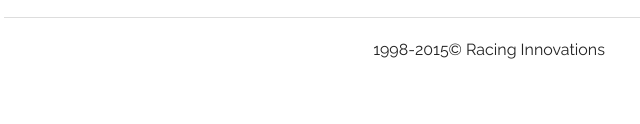
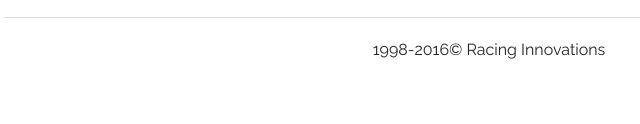
Before and after one commit to a-set-of-instructions/code, a plain HTML site: page index.html in a window 1280 px wide. Shown: the part 3329-3453 px from the top of the page, 151-791 px from the left. Drawn offline with nearby package versions, Linux system fonts and the light colour scheme; no server answers.

Commit message:
change copyright date

```diff
--- a/index.html
+++ b/index.html
@@ -263,7 +263,7 @@
             <hr/>
             <div class="row">
                 <div class="large-12 columns">
-                    <p style="text-align:center;">1998-2015© Racing Innovations</p>
+                    <p style="text-align:center;">1998-2016© Racing Innovations</p>
                 </div>
             </div>
             <div class="row">
```
